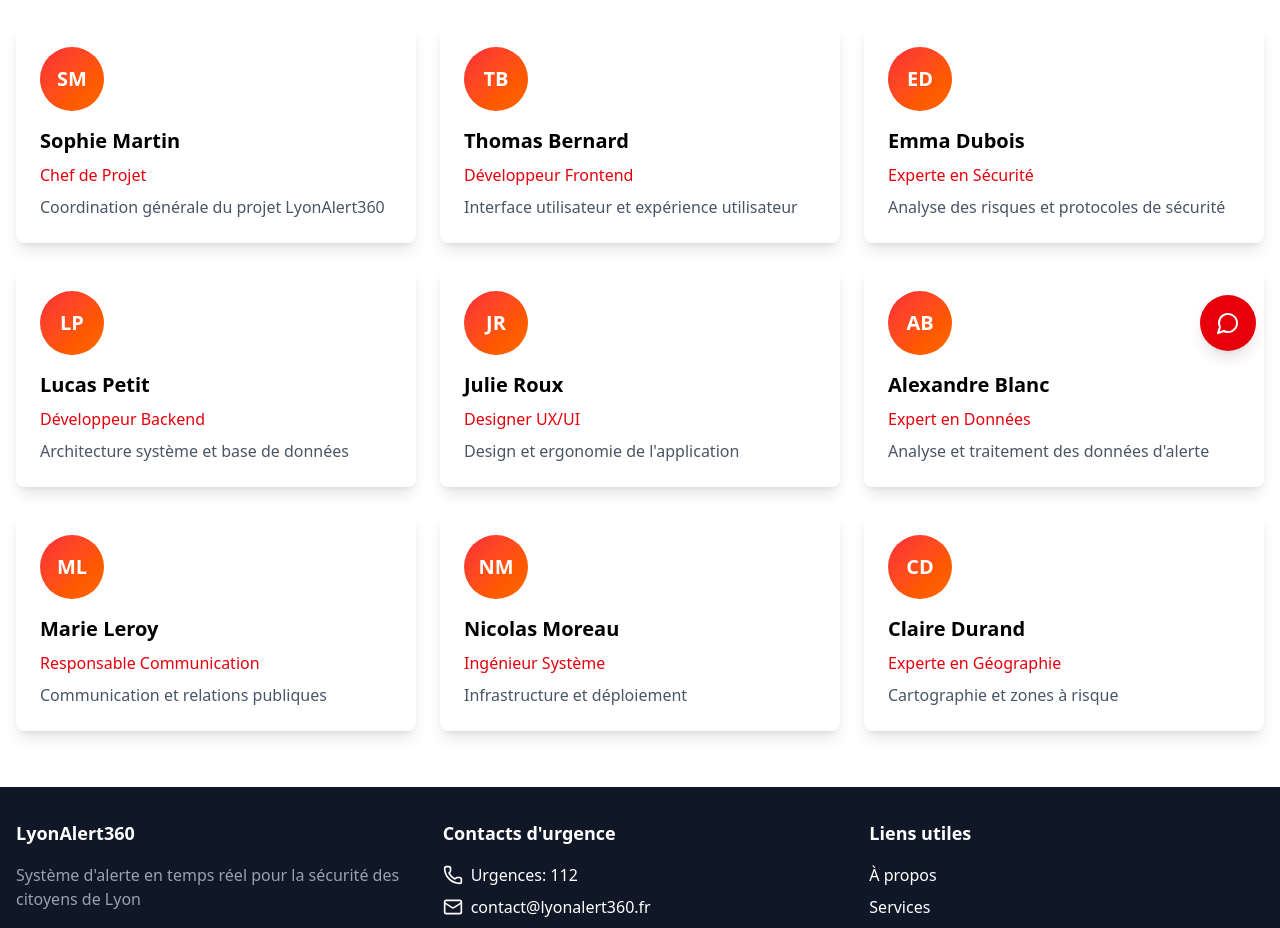
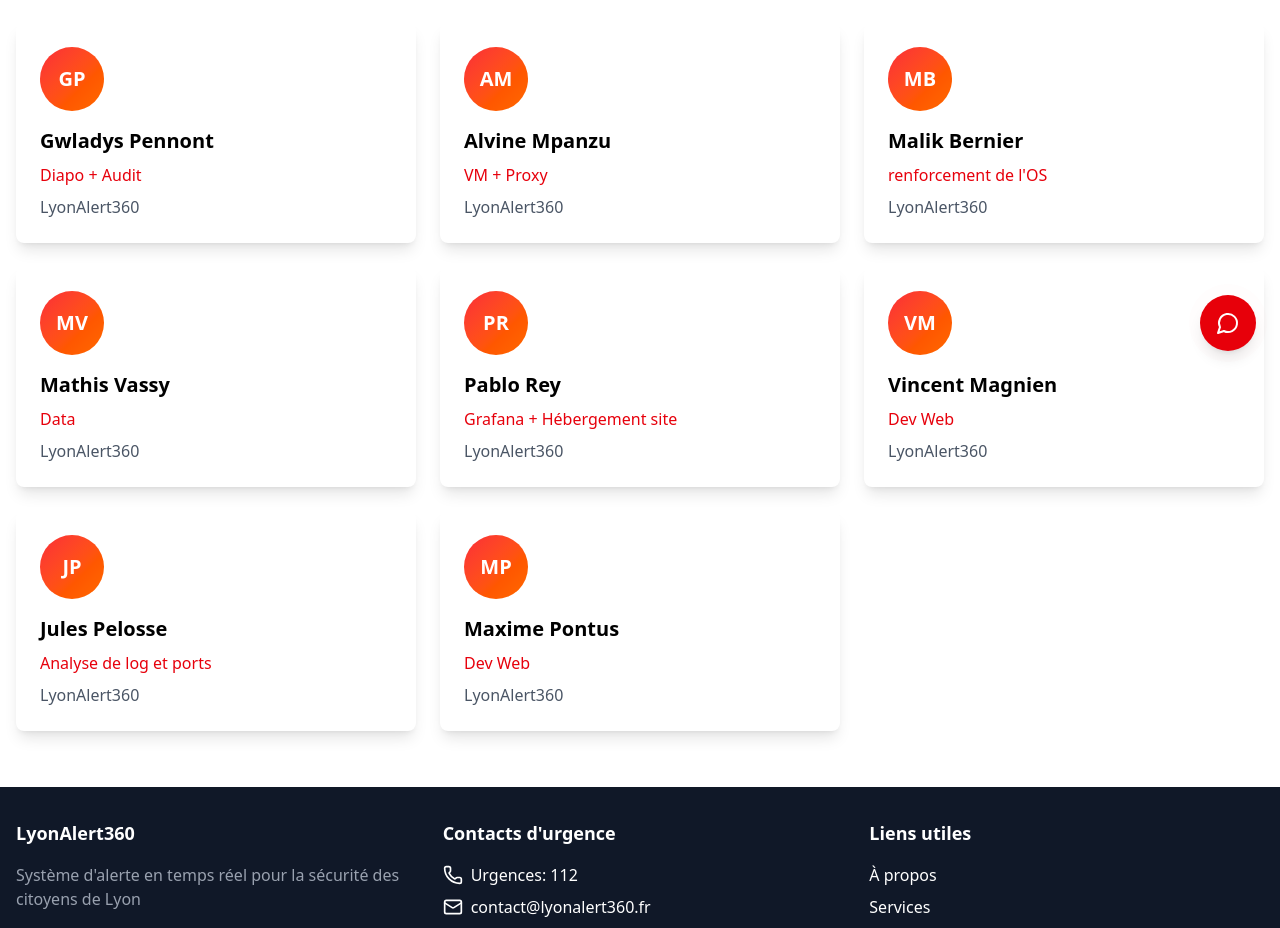
Before and after one commit to kruzeyy/LyonAlerte360, a React (Vite) app in the folder Front-end/: page /about in a window 1280 px wide. Shown: the part 425-1353 px from the top of the page. Built offline with nearby package versions, Linux system fonts and the light colour scheme; no server answers.

Commit message:
Update team member details in About page

```diff
--- a/Front-end/src/pages/About.tsx
+++ b/Front-end/src/pages/About.tsx
@@ -2,49 +2,44 @@ import React from "react";
 
 const teamMembers = [
   {
-    name: "Sophie Martin",
-    role: "Chef de Projet",
-    description: "Coordination générale du projet LyonAlert360",
+    name: "Gwladys Pennont",
+    role: "Diapo + Audit",
+    description: "LyonAlert360",
   },
   {
-    name: "Thomas Bernard",
-    role: "Développeur Frontend",
-    description: "Interface utilisateur et expérience utilisateur",
+    name: "Alvine Mpanzu",
+    role: "VM + Proxy",
+    description: "LyonAlert360",
   },
   {
-    name: "Emma Dubois",
-    role: "Experte en Sécurité",
-    description: "Analyse des risques et protocoles de sécurité",
+    name: "Malik Bernier",
+    role: "renforcement de l'OS",
+    description: "LyonAlert360",
   },
   {
-    name: "Lucas Petit",
-    role: "Développeur Backend",
-    description: "Architecture système et base de données",
+    name: "Mathis Vassy",
+    role: "Data",
+    description: "LyonAlert360",
   },
   {
-    name: "Julie Roux",
-    role: "Designer UX/UI",
-    description: "Design et ergonomie de l'application",
+    name: "Pablo Rey",
+    role: "Grafana + Hébergement site",
+    description: "LyonAlert360",
   },
   {
-    name: "Alexandre Blanc",
-    role: "Expert en Données",
-    description: "Analyse et traitement des données d'alerte",
+    name: "Vincent Magnien",
+    role: "Dev Web",
+    description: "LyonAlert360",
   },
   {
-    name: "Marie Leroy",
-    role: "Responsable Communication",
-    description: "Communication et relations publiques",
+    name: "Jules Pelosse",
+    role: "Analyse de log et ports",
+    description: "LyonAlert360",
   },
   {
-    name: "Nicolas Moreau",
-    role: "Ingénieur Système",
-    description: "Infrastructure et déploiement",
-  },
-  {
-    name: "Claire Durand",
-    role: "Experte en Géographie",
-    description: "Cartographie et zones à risque",
+    name: "Maxime Pontus",
+    role: "Dev Web",
+    description: "LyonAlert360",
   },
 ];
 
```
